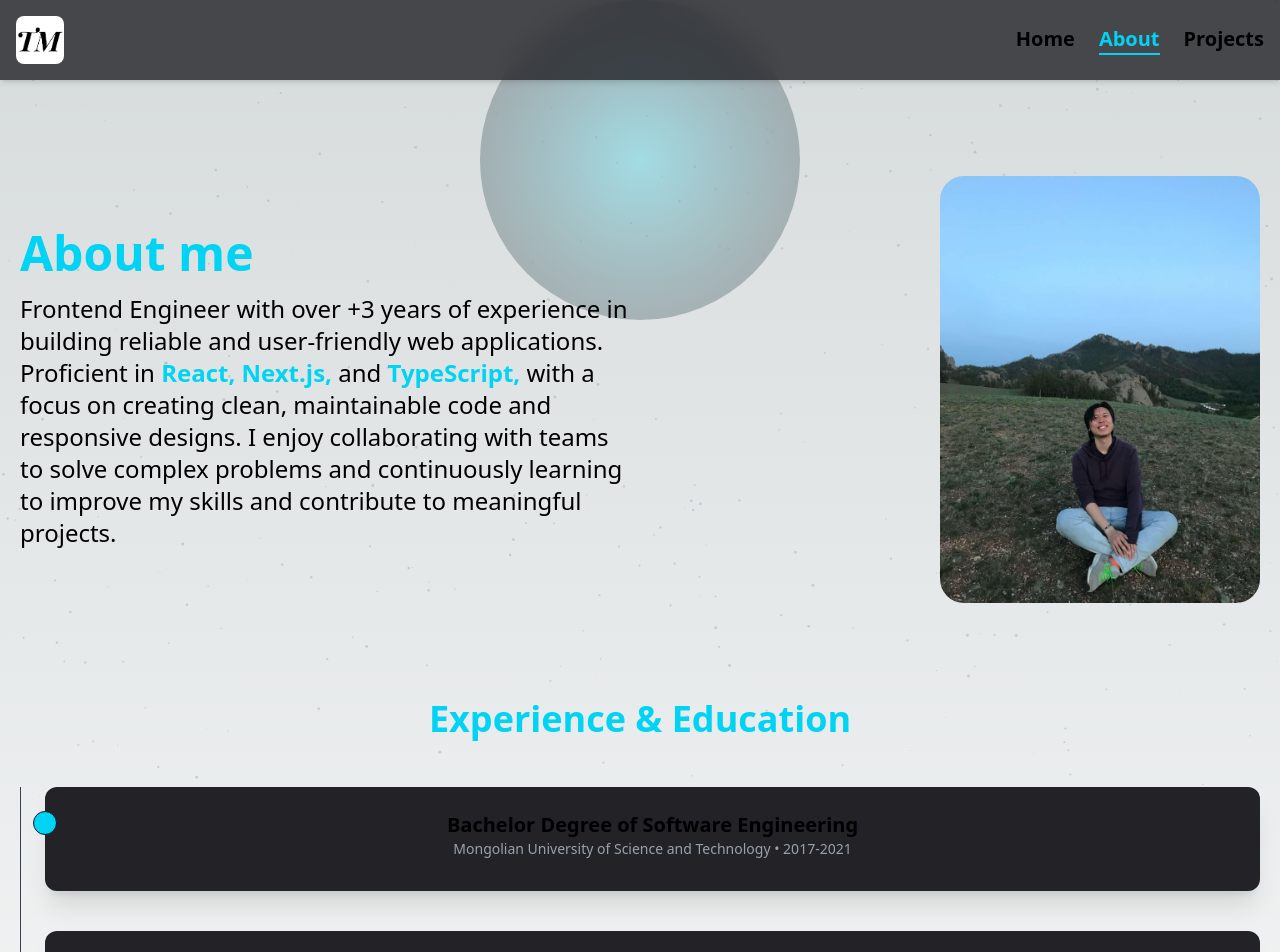
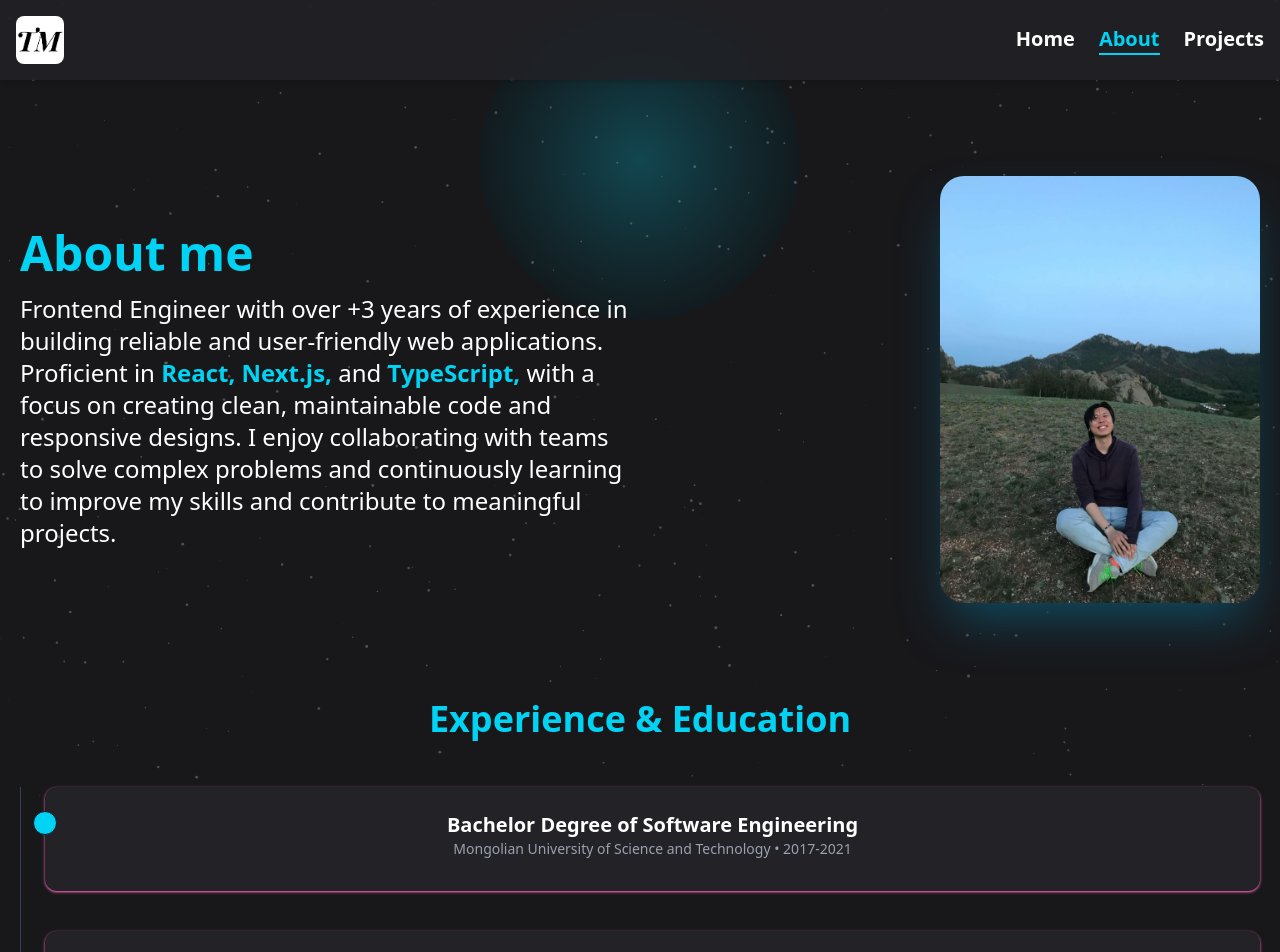
Before and after one commit to TengisM/MyPortfolio, a Next.js app: page /about in a window 1280 px wide. Shown: the top 952 px of the page. Built offline with nearby package versions, Linux system fonts and the light colour scheme.

Commit message:
shadows added

```diff
--- a/src/app/about/page.tsx
+++ b/src/app/about/page.tsx
@@ -39,7 +39,7 @@ export default function About() {
                     <Image
                         src={Smile}
                         alt='fun-image_02'
-                        className="w-48 lg:w-80 object-cover rounded-3xl"
+                        className="w-48 lg:w-80 object-cover rounded-3xl shadow-2xl shadow-cyan-900"
                     />
 				</div>
 				<div className="flex-1 flex flex-col gap-4 lg:justify-center items-center lg:items-start text-center lg:text-left lg:order-1">
@@ -63,7 +63,7 @@ export default function About() {
                             whileInView={{ opacity: 1, y: 0 }}
                             viewport={{ once: true }}
                             transition={{ duration: 0.5, delay: index * 0.2 }}
-                            className="bg-[#222227] hover:bg-[#2c2c31] p-4 sm:p-6 rounded-xl shadow-xl relative transition-all duration-300 select-none"
+                            className="bg-[#222227] hover:bg-[#2c2c31] p-4 sm:p-6 rounded-xl shadow shadow-pink-400 relative transition-all duration-300 select-none"
                         >
                             <span className="absolute -left-2 sm:-left-3 w-4 sm:w-6 h-4 sm:h-6 bg-cyan-400 rounded-full border border-gray-900"></span>
                             <h3 className="text-lg sm:text-xl font-semibold">{exp.position}</h3>
--- a/src/app/globals.css
+++ b/src/app/globals.css
@@ -2,9 +2,9 @@
 @import url('https://fonts.googleapis.com/css2?family=Kalam&display=swap');
 
 :root {
-  --foreground-rgb: 0, 0, 0;
-  --background-start-rgb: 214, 219, 220;
-  --background-end-rgb: 255, 255, 255;
+  --foreground-rgb: 255, 255, 255;
+  --background-start-rgb: 24, 24, 27;
+  --background-end-rgb: 24, 24, 27;
 }
 
 @media (prefers-color-scheme: dark) {
--- a/src/app/projects/page.tsx
+++ b/src/app/projects/page.tsx
@@ -62,7 +62,7 @@ const Projects = () => {
                         whileInView={{ opacity: 1, x: 0, y: 0 }}
                         viewport={{ once: true }}
                         transition={{ duration: 0.6, delay: index * 0.2 }}
-                        className="block bg-[#222227] hover:bg-[#2c2c31] p-5 sm:p-7 rounded-xl shadow-xl transition-all duration-300 select-none"
+                        className="block bg-[#222227] hover:bg-[#2c2c31] p-5 sm:p-7 rounded-xl shadow shadow-pink-400 transition-all duration-300 select-none"
                     >
                         <div className="flex gap-2 items-center">
                             <Image
--- a/src/components/common/downloadButton.tsx
+++ b/src/components/common/downloadButton.tsx
@@ -46,7 +46,7 @@ const DownloadButton = () => {
 
     return (
         <motion.button
-            className='flex items-center gap-2 py-2 px-4 border rounded-full hover:bg-cyan-700 cursor-pointer'
+            className='flex items-center gap-2 py-2 px-4 border rounded-full hover:bg-cyan-400/50 cursor-pointer'
             whileHover={{ scale: 1.15 }}
             whileTap={{ scale: 0.8 }}
             onClick={handleDownload}
--- a/src/components/common/techLists.tsx
+++ b/src/components/common/techLists.tsx
@@ -16,7 +16,7 @@ const techItems: ISocialItem[] = [
 const TechItem = ({
 	label
 }: ISocialItem) => (
-    <span className='bg-cyan-400 text-black px-3 py-1 rounded-full text-xs lg:text-sm font-semibold'>
+    <span className='bg-cyan-400 shadow-lg shadow-pink-400 text-black px-3 py-1 rounded-full text-xs lg:text-sm font-semibold'>
 		{label}
     </span>
 );
```
